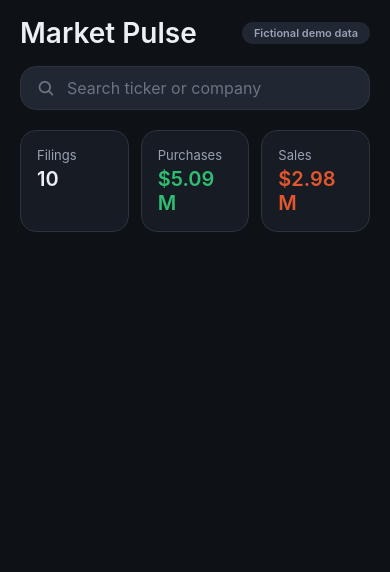
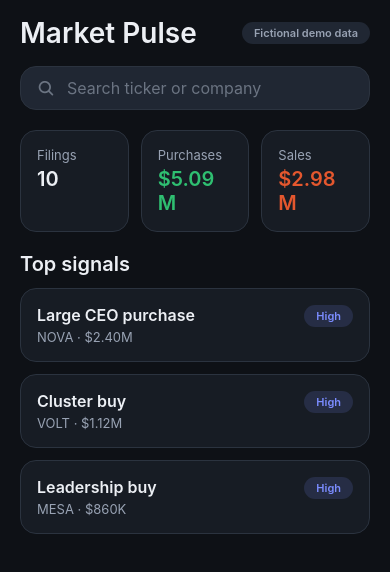
Before and after one commit to tamannayousuf26/demo_expo, a React Native app: screen /Home in a window 390 px wide. Shown: the top 572 px of the page. Built offline with nearby package versions, Linux system fonts and the light colour scheme.

Commit message:
add home top signals

```diff
--- a/src/screens/HomeScreen.tsx
+++ b/src/screens/HomeScreen.tsx
@@ -8,6 +8,7 @@ import { theme } from "../theme/colors";
 import { mockTrades } from "../data/mockTrades";
 import { formatCompactCurrency } from "../utils/formatters";
 import SummaryCard from "../components/SummaryCard";
+import SignalBadge from "../components/SignalBadge";
 
 type Props = NativeStackScreenProps<RootStackParamList, "Home">;
 
@@ -32,6 +33,15 @@ export default function HomeScreen({ navigation }: Props) {
         },
         { count: 0, purchaseTotal: 0, saleTotal: 0 }
       ),
+    []
+  );
+
+  const topSignals = useMemo(
+    () =>
+      mockTrades
+        .filter((trade) => trade.signalStrength === "High")
+        .sort((a, b) => b.value - a.value)
+        .slice(0, 3),
     []
   );
 
@@ -62,6 +72,25 @@ export default function HomeScreen({ navigation }: Props) {
             value={formatCompactCurrency(summary.saleTotal)}
             accentColor={theme.colors.sale}
           />
+        </View>
+
+        <View style={styles.section}>
+          <Text style={styles.sectionHeading}>Top signals</Text>
+          {topSignals.map((trade) => (
+            <Pressable
+              key={trade.id}
+              style={styles.signalRow}
+              onPress={() => navigation.navigate("TradeDetails", { tradeId: trade.id })}
+            >
+              <View style={styles.signalText}>
+                <Text style={styles.signalName}>{trade.signal}</Text>
+                <Text style={styles.signalMeta}>
+                  {trade.ticker} · {formatCompactCurrency(trade.value)}
+                </Text>
+              </View>
+              <SignalBadge strength={trade.signalStrength} />
+            </Pressable>
+          ))}
         </View>
       </ScrollView>
     </SafeAreaView>
@@ -122,4 +151,37 @@ const styles = StyleSheet.create({
     flexDirection: "row",
     gap: theme.spacing.sm,
   },
+  section: {
+    gap: theme.spacing.sm,
+  },
+  sectionHeading: {
+    fontSize: theme.fontSize.sectionHeading,
+    fontWeight: theme.fontWeight.semibold,
+    color: theme.colors.textPrimary,
+  },
+  signalRow: {
+    flexDirection: "row",
+    alignItems: "center",
+    justifyContent: "space-between",
+    gap: theme.spacing.sm,
+    minHeight: 44,
+    backgroundColor: theme.colors.surface,
+    borderRadius: theme.radius.card,
+    borderWidth: 1,
+    borderColor: theme.colors.border,
+    padding: theme.spacing.md,
+  },
+  signalText: {
+    flex: 1,
+    gap: theme.spacing.xs / 2,
+  },
+  signalName: {
+    fontSize: theme.fontSize.body,
+    fontWeight: theme.fontWeight.semibold,
+    color: theme.colors.textPrimary,
+  },
+  signalMeta: {
+    fontSize: theme.fontSize.label,
+    color: theme.colors.textSecondary,
+  },
 });
```
